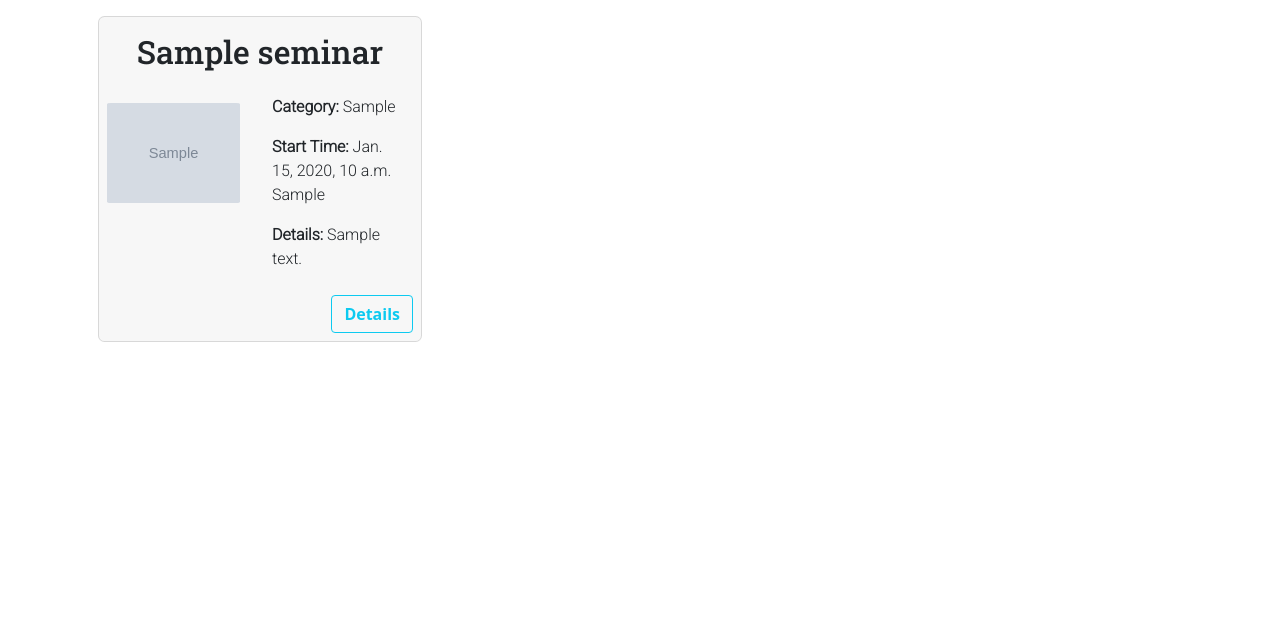
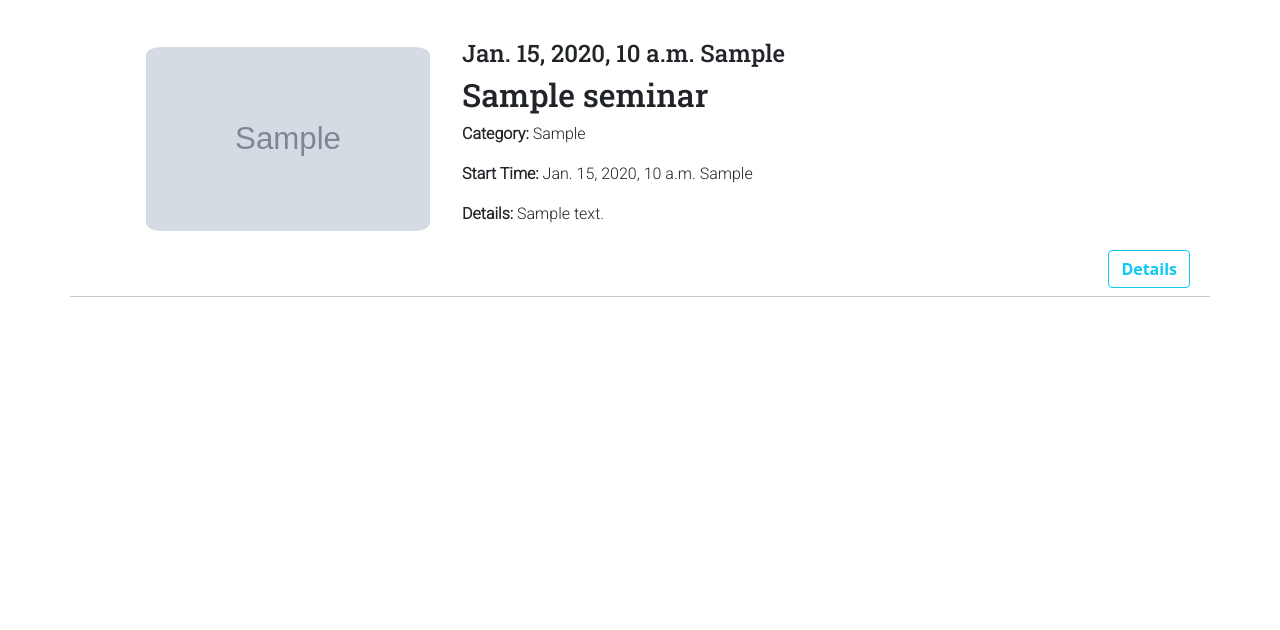
Before and after one commit to Code-Institute-Submissions/Gwgjnr-Wellness_Site_AugResub, a Django app: template virtual_sessions/templates/seminars/seminars.html in a window 1280 px wide. Shown: the part 56-686 px from the top of the page. Run offline with Django 3.2, Linux system fonts and the light colour scheme; the template is opened without the code that fills it: most values are stand-ins (such as "Sample title", 1, 10 or a date in 2020); grey boxes marked "Sample" are stand-in pictures; some libraries are stand-ins or nearby versions.

Commit message:
rearranged layout for seminars list page

```diff
--- a/homepage/templates/homepage/index.html
+++ b/homepage/templates/homepage/index.html
@@ -8,7 +8,7 @@
             <div class="row">
                 <div class="col my-auto">
                     <h2 class="display-4 intro">
-                        Find the the perfect seminar to ensure your health and wellbeing flourishs today!
+                        Find the the perfect seminar to ensure your health and wellbeing flourishes today!
                     </h2>
                     {% if not request.user.is_authenticated %}
 
@@ -30,7 +30,7 @@
             <div class="row">
                 <div class="col my-auto">
                     <h2 class="featured-header">Featured Sessions</h2>
-                    <hr>
+                    <hr class="intro-hr">
                 </div>
             </div>
         </div>
--- a/static/css/base.css
+++ b/static/css/base.css
@@ -45,7 +45,7 @@ h2, h3, h4, h5 {
 /* Styles used to customise text on homepage */
 
 .intro {
-    padding-top: 10%;
+    padding-top: 5%;
     padding-left: 10%;
     padding-right: 5%;
     color: oldlace;
@@ -70,7 +70,7 @@ h2, h3, h4, h5 {
     color: oldlace;
 }
 
-hr {
+.intro-hr {
     border: 5px solid white;
     border-radius: 5px;
     width:70%;
@@ -105,6 +105,10 @@ a {
     color: #555;
 }
 
+.invisible {
+    padding: 1%;
+}
+
 .card {
     min-width: 300px;
     min-height: 200px;
@@ -112,16 +116,16 @@ a {
     border-radius: 2%;
     margin: 1rem;
     margin-bottom: 3rem;
-}
 
-.card_header {
-    padding: 1rem;
-    text-align: center;
 }
 
 .card_image {
     padding: 0.5rem;
     border-radius: 8%;
+    width: 300px;
+    height: 200px;
+    object-fit: cover;
+    float: right;
 }
 
 .card_text {
--- a/virtual_sessions/templates/seminars/seminars.html
+++ b/virtual_sessions/templates/seminars/seminars.html
@@ -4,18 +4,21 @@
 {% block content %}
 <div class="container">
     <div class="row">
+        <hr class="invisible">
         {% for seminar in seminars %}
-        <div class="col-xl-4 col-lg-4 col-md-6 col-sm-12">
-            <div class="card">
+        <div class="col">
+            <!-- <div class="card"> -->
                 <div class="row">
-                    <h2 class="card_header">{{ seminar.title }}</h2>
                     <div class="col">
                         {% if seminar.featured_image %}
                         <img class="card-img-top img-fluid card_image" src="{{ seminar.featured_image.url }}"
                             alt="{{ seminar.title }}">
                         {% endif %}
                     </div>
-                    <div class="col">
+                    <div class="col-8">
+                        <h4>{{ seminar.event_time }}
+                            {{ seminar.get_event_day_display }}</h4>
+                        <h2 class="card_header">{{ seminar.title }}</h2>
                         <p class="card_text"><strong>Category: </strong>{{ seminar.get_category_display }}</p>
                         <p class="card_text"><strong>Start Time: </strong>{{ seminar.event_time }}
                             {{ seminar.get_event_day_display }}</p>
@@ -29,8 +32,9 @@
                         </a>
                     </div>
                 </div>
-            </div>
+            <!-- </div> -->
         </div>
+        <hr class="seminars_hr">
         {% endfor %}
     </div>
 
```
